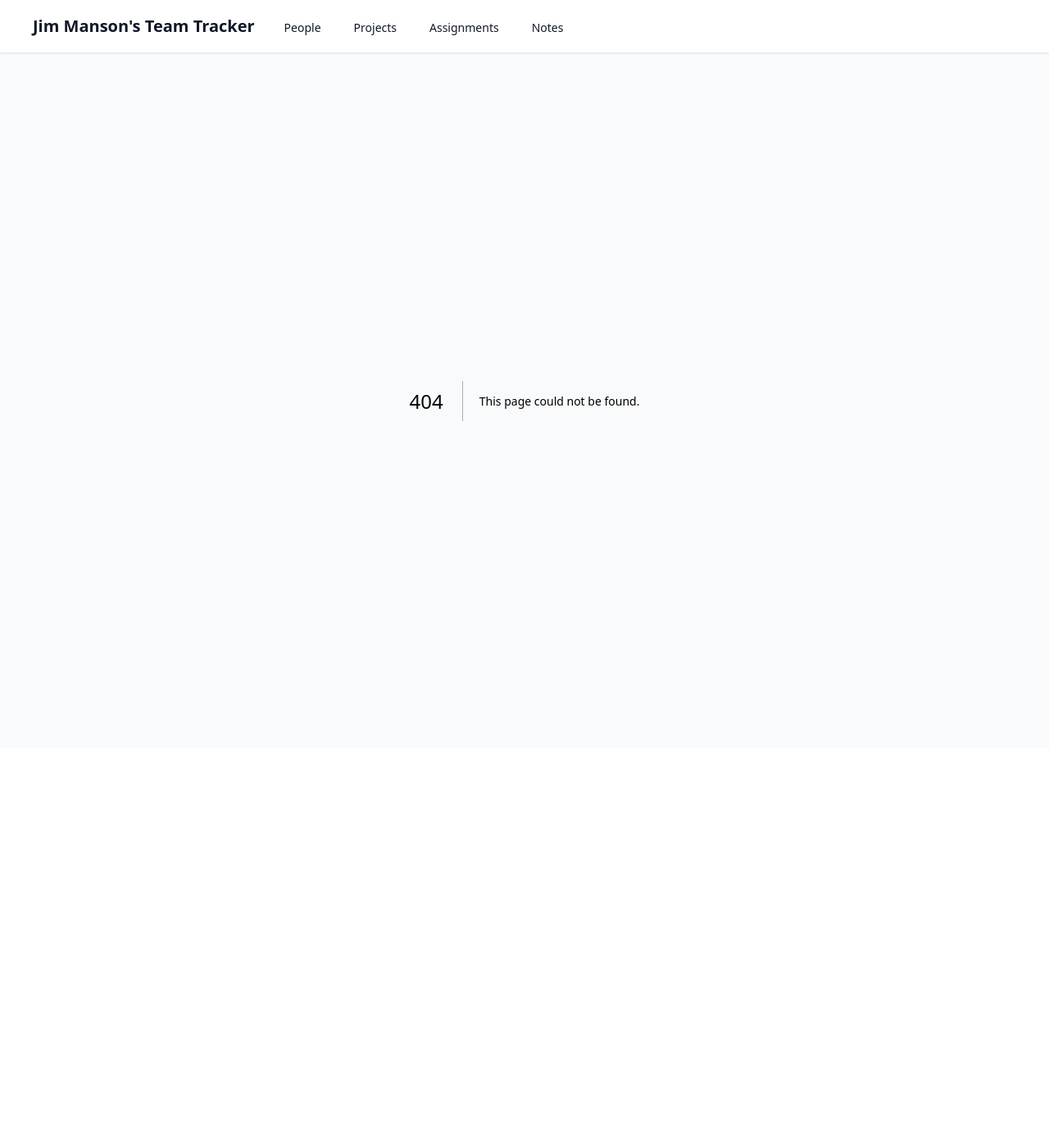
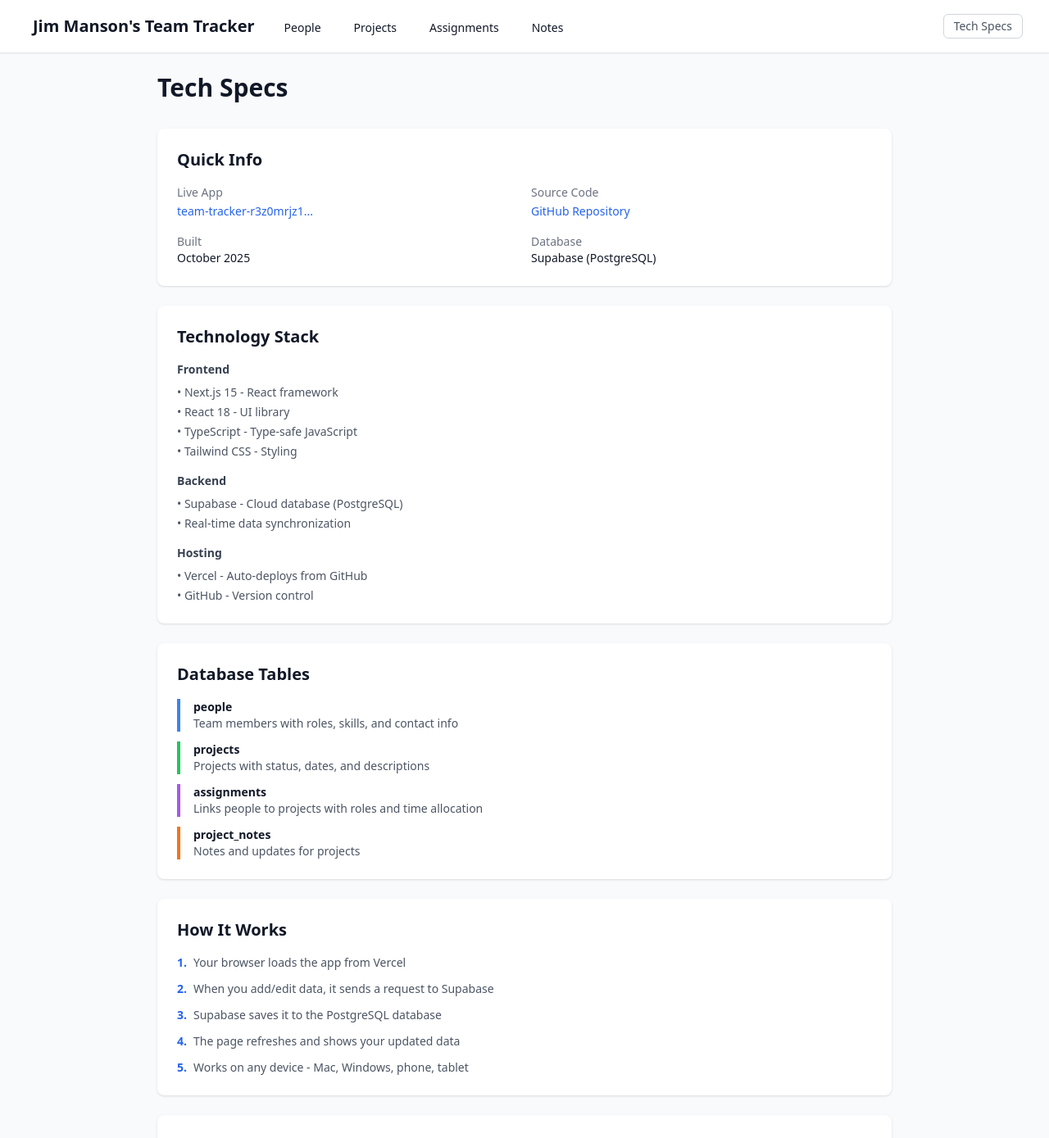
Before and after one commit to franzenjb/team-tracker, a Next.js app: page /tech-specs in a window 1280 px wide. Before the commit this address had no page. Shown: the top 1389 px of the page at 82% size. Before the commit the page ends 913 px from the top, so only its background shows below. Built offline with nearby package versions, Linux system fonts and the light colour scheme.

Commit message:
Add Tech Specs page to navigation

```diff
--- a/app/layout.tsx
+++ b/app/layout.tsx
@@ -50,6 +50,14 @@ export default function RootLayout({
                     </Link>
                   </div>
                 </div>
+                <div className="flex items-center">
+                  <Link
+                    href="/tech-specs"
+                    className="inline-flex items-center px-3 py-1 text-sm font-medium text-gray-600 hover:text-blue-600 border border-gray-300 rounded-md hover:border-blue-400"
+                  >
+                    Tech Specs
+                  </Link>
+                </div>
               </div>
             </div>
           </nav>
--- /dev/null
+++ b/app/tech-specs/page.tsx
@@ -0,0 +1,187 @@
+export default function TechSpecsPage() {
+  return (
+    <div className="px-4 sm:px-6 lg:px-8">
+      <div className="max-w-4xl mx-auto">
+        <h1 className="text-3xl font-semibold text-gray-900 mb-8">Tech Specs</h1>
+
+        {/* Quick Info */}
+        <div className="bg-white shadow rounded-lg p-6 mb-6">
+          <h2 className="text-xl font-semibold text-gray-900 mb-4">Quick Info</h2>
+          <div className="grid grid-cols-1 md:grid-cols-2 gap-4">
+            <div>
+              <p className="text-sm font-medium text-gray-500">Live App</p>
+              <a
+                href="https://team-tracker-r3z0mrjz1-jbf-2539-e1ec6bfb.vercel.app"
+                target="_blank"
+                className="text-blue-600 hover:text-blue-800 text-sm break-all"
+              >
+                team-tracker-r3z0mrjz1...
+              </a>
+            </div>
+            <div>
+              <p className="text-sm font-medium text-gray-500">Source Code</p>
+              <a
+                href="https://github.com/franzenjb/team-tracker"
+                target="_blank"
+                className="text-blue-600 hover:text-blue-800 text-sm"
+              >
+                GitHub Repository
+              </a>
+            </div>
+            <div>
+              <p className="text-sm font-medium text-gray-500">Built</p>
+              <p className="text-sm text-gray-900">October 2025</p>
+            </div>
+            <div>
+              <p className="text-sm font-medium text-gray-500">Database</p>
+              <p className="text-sm text-gray-900">Supabase (PostgreSQL)</p>
+            </div>
+          </div>
+        </div>
+
+        {/* Tech Stack */}
+        <div className="bg-white shadow rounded-lg p-6 mb-6">
+          <h2 className="text-xl font-semibold text-gray-900 mb-4">Technology Stack</h2>
+
+          <div className="space-y-4">
+            <div>
+              <h3 className="text-sm font-semibold text-gray-700 mb-2">Frontend</h3>
+              <ul className="space-y-1 text-sm text-gray-600">
+                <li>• Next.js 15 - React framework</li>
+                <li>• React 18 - UI library</li>
+                <li>• TypeScript - Type-safe JavaScript</li>
+                <li>• Tailwind CSS - Styling</li>
+              </ul>
+            </div>
+
+            <div>
+              <h3 className="text-sm font-semibold text-gray-700 mb-2">Backend</h3>
+              <ul className="space-y-1 text-sm text-gray-600">
+                <li>• Supabase - Cloud database (PostgreSQL)</li>
+                <li>• Real-time data synchronization</li>
+              </ul>
+            </div>
+
+            <div>
+              <h3 className="text-sm font-semibold text-gray-700 mb-2">Hosting</h3>
+              <ul className="space-y-1 text-sm text-gray-600">
+                <li>• Vercel - Auto-deploys from GitHub</li>
+                <li>• GitHub - Version control</li>
+              </ul>
+            </div>
+          </div>
+        </div>
+
+        {/* Database Schema */}
+        <div className="bg-white shadow rounded-lg p-6 mb-6">
+          <h2 className="text-xl font-semibold text-gray-900 mb-4">Database Tables</h2>
+
+          <div className="space-y-3">
+            <div className="border-l-4 border-blue-500 pl-4">
+              <h3 className="text-sm font-semibold text-gray-900">people</h3>
+              <p className="text-sm text-gray-600">Team members with roles, skills, and contact info</p>
+            </div>
+
+            <div className="border-l-4 border-green-500 pl-4">
+              <h3 className="text-sm font-semibold text-gray-900">projects</h3>
+              <p className="text-sm text-gray-600">Projects with status, dates, and descriptions</p>
+            </div>
+
+            <div className="border-l-4 border-purple-500 pl-4">
+              <h3 className="text-sm font-semibold text-gray-900">assignments</h3>
+              <p className="text-sm text-gray-600">Links people to projects with roles and time allocation</p>
+            </div>
+
+            <div className="border-l-4 border-orange-500 pl-4">
+              <h3 className="text-sm font-semibold text-gray-900">project_notes</h3>
+              <p className="text-sm text-gray-600">Notes and updates for projects</p>
+            </div>
+          </div>
+        </div>
+
+        {/* How It Works */}
+        <div className="bg-white shadow rounded-lg p-6 mb-6">
+          <h2 className="text-xl font-semibold text-gray-900 mb-4">How It Works</h2>
+
+          <div className="space-y-3 text-sm text-gray-600">
+            <div className="flex items-start">
+              <span className="text-blue-600 font-bold mr-2">1.</span>
+              <p>Your browser loads the app from Vercel</p>
+            </div>
+            <div className="flex items-start">
+              <span className="text-blue-600 font-bold mr-2">2.</span>
+              <p>When you add/edit data, it sends a request to Supabase</p>
+            </div>
+            <div className="flex items-start">
+              <span className="text-blue-600 font-bold mr-2">3.</span>
+              <p>Supabase saves it to the PostgreSQL database</p>
+            </div>
+            <div className="flex items-start">
+              <span className="text-blue-600 font-bold mr-2">4.</span>
+              <p>The page refreshes and shows your updated data</p>
+            </div>
+            <div className="flex items-start">
+              <span className="text-blue-600 font-bold mr-2">5.</span>
+              <p>Works on any device - Mac, Windows, phone, tablet</p>
+            </div>
+          </div>
+        </div>
+
+        {/* Making Changes */}
+        <div className="bg-white shadow rounded-lg p-6 mb-6">
+          <h2 className="text-xl font-semibold text-gray-900 mb-4">Making Changes</h2>
+
+          <div className="space-y-4">
+            <div>
+              <h3 className="text-sm font-semibold text-gray-700 mb-2">To Update the App</h3>
+              <ol className="space-y-1 text-sm text-gray-600">
+                <li>1. Edit code locally (in ~/team-tracker)</li>
+                <li>2. Test with <code className="bg-gray-100 px-1 rounded">npm run dev</code></li>
+                <li>3. Push to GitHub with <code className="bg-gray-100 px-1 rounded">git push</code></li>
+                <li>4. Vercel auto-deploys in 2-3 minutes</li>
+              </ol>
+            </div>
+
+            <div>
+              <h3 className="text-sm font-semibold text-gray-700 mb-2">Key Files</h3>
+              <ul className="space-y-1 text-sm text-gray-600">
+                <li>• <code className="bg-gray-100 px-1 rounded">app/layout.tsx</code> - Navigation & branding</li>
+                <li>• <code className="bg-gray-100 px-1 rounded">app/globals.css</code> - Colors & styling</li>
+                <li>• <code className="bg-gray-100 px-1 rounded">app/people/page.tsx</code> - People page</li>
+                <li>• <code className="bg-gray-100 px-1 rounded">supabase/schema.sql</code> - Database setup</li>
+              </ul>
+            </div>
+          </div>
+        </div>
+
+        {/* Costs */}
+        <div className="bg-white shadow rounded-lg p-6">
+          <h2 className="text-xl font-semibold text-gray-900 mb-4">Costs</h2>
+
+          <div className="space-y-2 text-sm">
+            <div className="flex justify-between">
+              <span className="text-gray-600">GitHub (code storage)</span>
+              <span className="font-semibold text-green-600">Free</span>
+            </div>
+            <div className="flex justify-between">
+              <span className="text-gray-600">Vercel (hosting)</span>
+              <span className="font-semibold text-green-600">Free</span>
+            </div>
+            <div className="flex justify-between">
+              <span className="text-gray-600">Supabase (database)</span>
+              <span className="font-semibold text-green-600">Free</span>
+            </div>
+            <div className="pt-2 border-t mt-2">
+              <div className="flex justify-between">
+                <span className="text-gray-900 font-semibold">Total Monthly Cost</span>
+                <span className="font-bold text-green-600">$0</span>
+              </div>
+              <p className="text-xs text-gray-500 mt-1">Free tier limits: 500MB database, 100GB bandwidth/month</p>
+            </div>
+          </div>
+        </div>
+
+      </div>
+    </div>
+  )
+}
```
